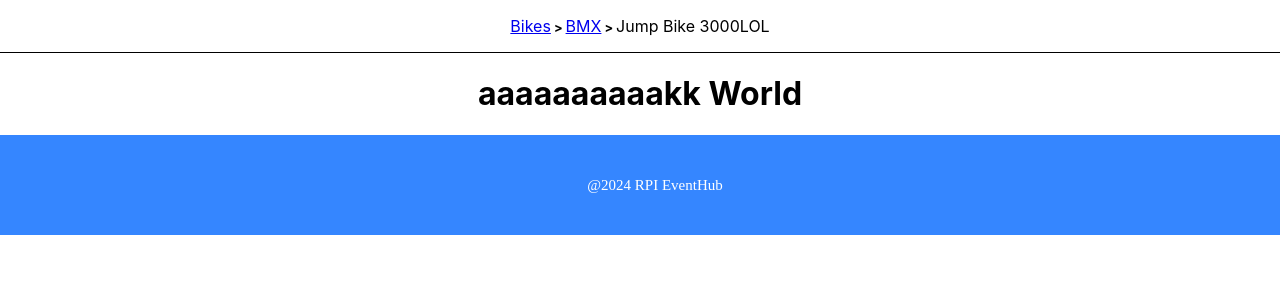
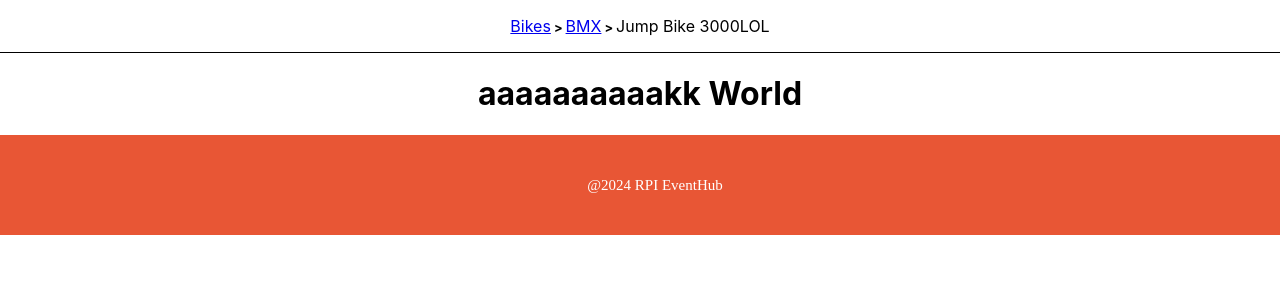
Before and after one commit to MeiH10/RPI-EventHub, a React (Create React App) app in the folder rpi-eventhub/: page / in a window 1280 px wide. Shown: the top 300 px of the page. Built offline with nearby package versions, Linux system fonts and the light colour scheme.

Commit message:
Update Footer.css

```diff
--- a/rpi-eventhub/src/components/Footer/Footer.css
+++ b/rpi-eventhub/src/components/Footer/Footer.css
@@ -3,7 +3,7 @@
 .footer {
     position: relative;
     width: 100%;
-    background: #3586ff;
+    background: #e85635;
     min-height: 100px;
     display: flex;
     justify-content: center;
```
